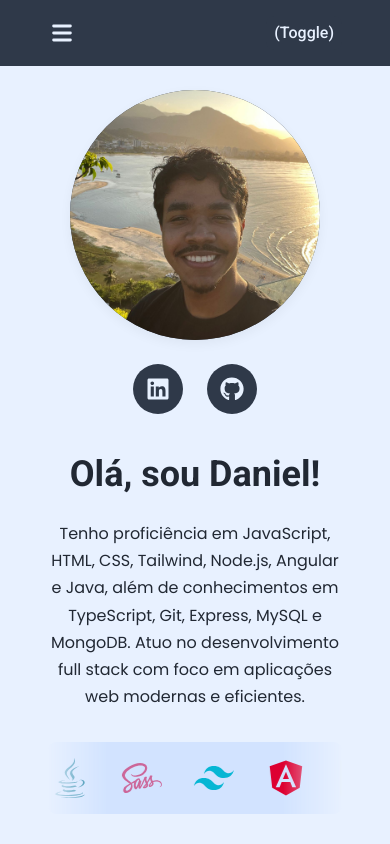
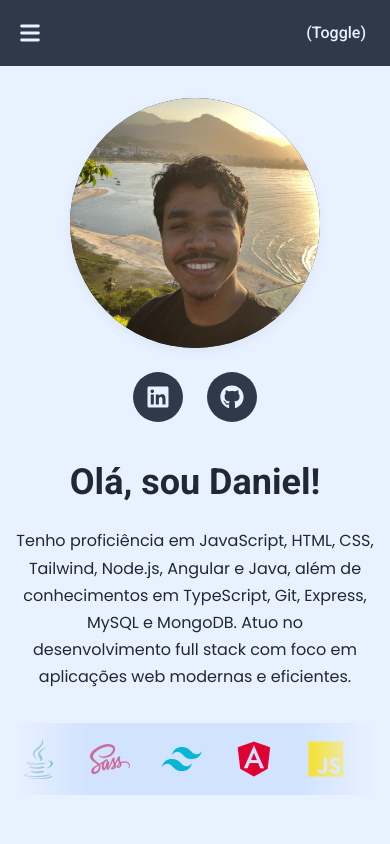
Before and after one commit to DanielPMorais/portfolio, a React (Vite) app: page / in a window 390 px wide. Shown: the top 844 px of the page. Built offline with nearby package versions, Linux system fonts and the light colour scheme.

Commit message:
feat(Container): adjust padding for mobile and tablet layouts for improved responsiveness

```diff
--- a/src/components/layout/Container/Container.module.css
+++ b/src/components/layout/Container/Container.module.css
@@ -3,8 +3,28 @@
   max-width: 1120px;
   margin-left: auto;
   margin-right: auto;
-  padding-left: var(--spacing-6);
-  /* 2rem (32px) */
-  padding-right: var(--spacing-6);
-  /* 2rem (32px) */
+  /* Mobile: padding menor */
+  padding-left: var(--spacing-2);
+  /* 1rem (16px) */
+  padding-right: var(--spacing-2);
+  /* 1rem (16px) */
 }
+
+/* Tablet e Desktop: padding maior */
+@media (min-width: 768px) {
+  .container {
+    padding-left: var(--spacing-4);
+    /* 2rem (32px) */
+    padding-right: var(--spacing-4);
+    /* 2rem (32px) */
+  }
+}
+
+@media (min-width: 1024px) {
+  .container {
+    padding-left: var(--spacing-6);
+    /* 3rem (48px) */
+    padding-right: var(--spacing-6);
+    /* 3rem (48px) */
+  }
+}
```
